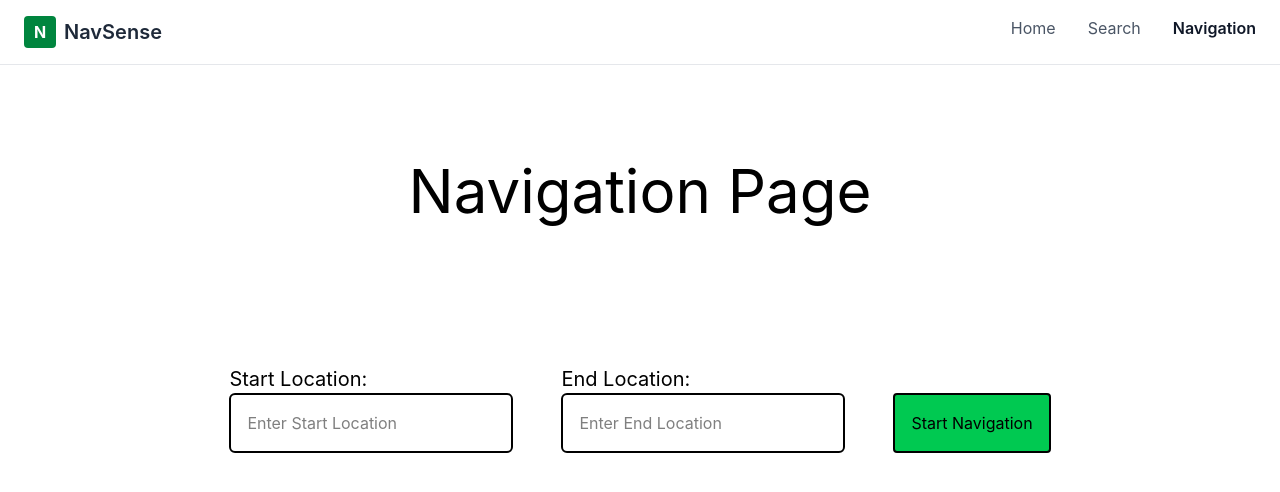
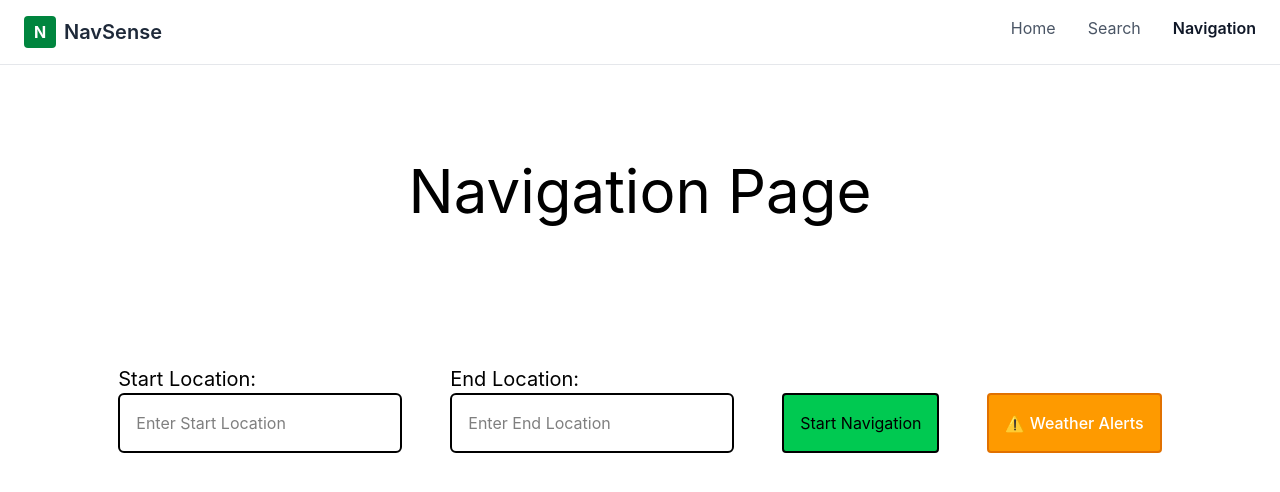
Before and after one commit to arishalidev/group-777-06-project-CSCE3444, a React (Vite) app in the folder client/: page /navigation in a window 1280 px wide. Shown: the top 492 px of the page. Built offline with nearby package versions, Linux system fonts and the light colour scheme.

Commit message:
Update Navigation.jsx
Update Navigation with call for weather component.

```diff
--- a/client/src/routes/Navigation.jsx
+++ b/client/src/routes/Navigation.jsx
@@ -1,6 +1,7 @@
 import Navbar from "../components/Navbar.jsx";
 import MyMap from "../components/Map.jsx";
-import {useState} from "react";
+import WeatherAlertModal from "../components/WeatherAlertModal.jsx";
+import { useState } from "react";
 
 function Navigation() {
 
@@ -8,6 +9,7 @@ function Navigation() {
     const [endLocation, setEndLocation] = useState("");
     const [showMap, setShowMap] = useState(false);
     const [mapKey, setMapKey] = useState(0);
+    const [showAlerts, setShowAlerts] = useState(false);
 
     function renderMap() {
         setShowMap(true);
@@ -16,7 +18,7 @@ function Navigation() {
 
     return (
         <div>
-            <Navbar></Navbar>
+            <Navbar />
             <div className={'py-24'}>
                 <h1 className={'text-6xl text-center'}>Navigation Page</h1>
             </div>
@@ -49,9 +51,20 @@ function Navigation() {
                     <button
                         className={'bg-green-500 rounded p-4 hover:bg-green-600 border-2'}
                         onClick={renderMap}
-                    >Start Navigation</button>
+                    >
+                        Start Navigation
+                    </button>
                 </div>
 
+                <div className={'mx-6'}>
+                    <h3 className={'text-xl invisible'}>Alerts:</h3>
+                    <button
+                        className={'bg-amber-500 hover:bg-amber-600 text-white font-medium rounded p-4 border-2 border-amber-600'}
+                        onClick={() => setShowAlerts(true)}
+                    >
+                        ⚠️ Weather Alerts
+                    </button>
+                </div>
             </div>
 
             {showMap && (
@@ -59,9 +72,15 @@ function Navigation() {
                     <MyMap key={mapKey} startName={startLocation} endName={endLocation} />
                 </div>
             )}
+
+            {showAlerts && (
+                <WeatherAlertModal
+                    defaultState="TX"
+                    onClose={() => setShowAlerts(false)}
+                />
+            )}
         </div>
-    )
-
+    );
 }
 
-export default Navigation
+export default Navigation;
```
